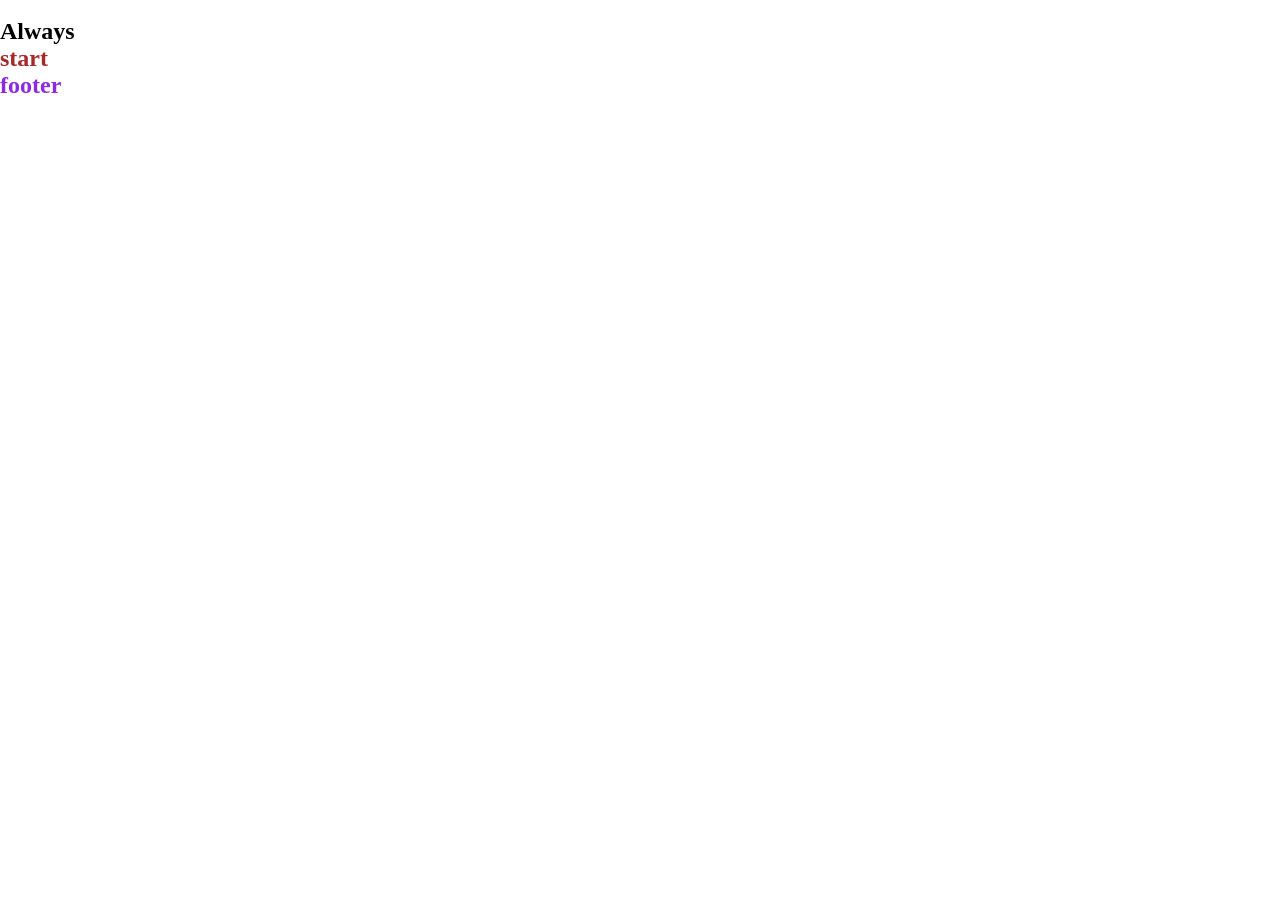
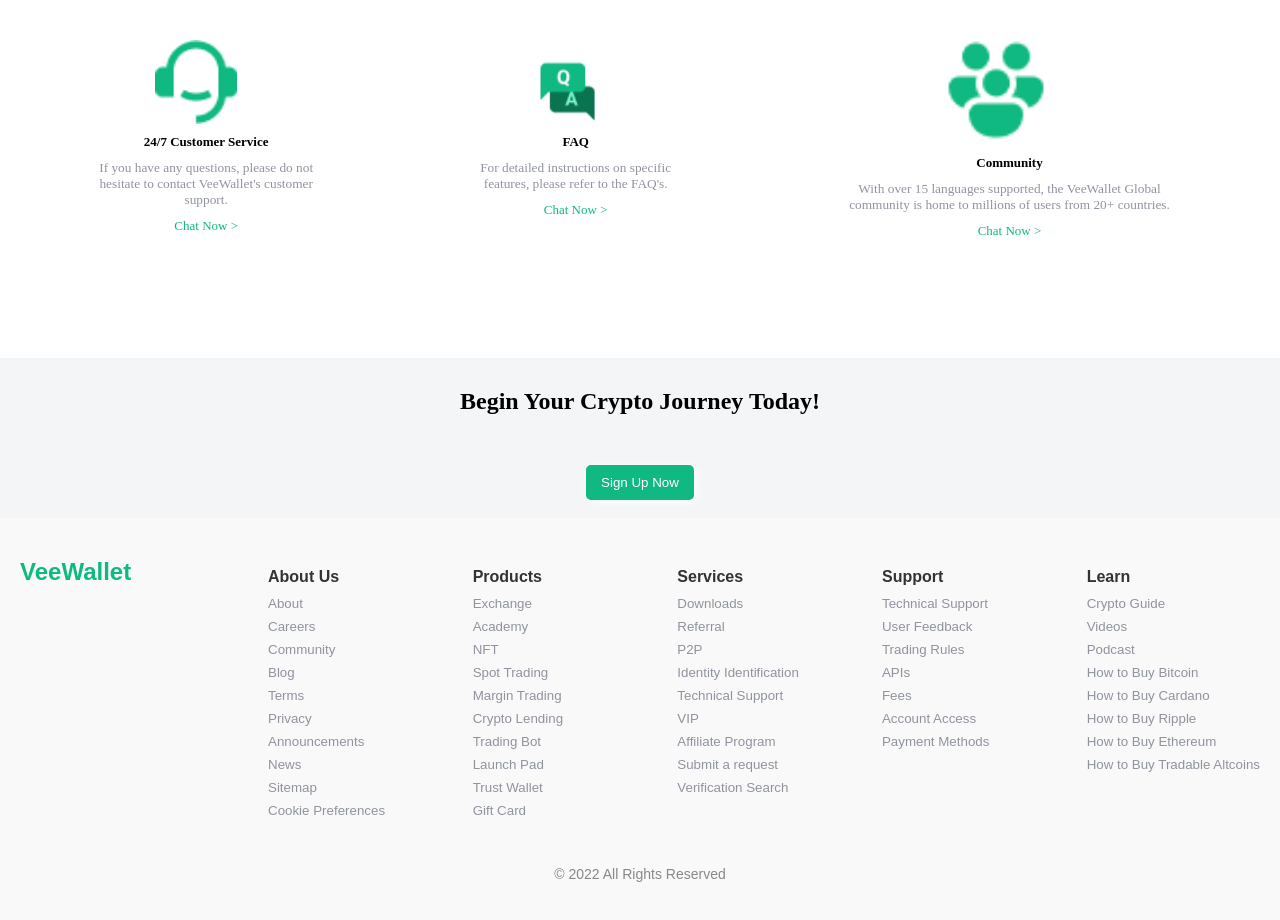
Before and after one commit to hamzeey/VeeWallet, a React (Vite) app: page / in a window 1280 px wide. Shown: the part 3420-4340 px from the top of the page. Before the commit the page ends 3519 px from the top, so only its background shows below. Built offline with nearby package versions, Linux system fonts and the light colour scheme.

Commit message:
footer section done

```diff
--- a/src/Components/AlwaysHere/AlwaysHere.css
+++ b/src/Components/AlwaysHere/AlwaysHere.css
@@ -1,3 +1,58 @@
-.Always{
-    color: cadetblue;
+.always{
+    height: 50vh;
+
 }
+
+.top{
+    margin-top: 20px;
+    margin-left: 70px;
+}
+
+.bodyy{
+    display: flex;
+        justify-content: center;
+        align-items: center;
+        width: 100%;
+        margin: 50px auto;
+}
+
+.imgg-contt{
+    display: flex;
+        justify-content: flex-start;
+        align-items: center;
+        overflow: hidden;
+        width: 25%;
+        margin: 0 auto;
+}
+
+.imgg-contt img{
+    height: 40%;
+        object-fit: cover;
+        width: 80%;
+        overflow: clip;
+}
+
+.writing{
+
+        width: 60%;
+        margin: 10px auto;
+}
+
+.writing h4{
+text-align: center;
+    font-size: small;
+    font-weight: bold;
+}
+.writing p{
+text-align: center;
+    font-size: smaller;
+    color: var(--light-grey);
+    margin-top: 10px;
+}
+
+.bttnn{
+    text-align: center;
+    margin-top: 10px;
+    color: var(--major-green);
+    font-size: small;
+}
--- a/src/Components/AlwaysHere/AlwaysHere.jsx
+++ b/src/Components/AlwaysHere/AlwaysHere.jsx
@@ -1,11 +1,59 @@
-import React from 'react'
+import React from "react";
+import "./AlwaysHere.css";
+import vector from "../../assets/vector.png";
+import faq from "../../assets/faq.png";
+import community from "../../assets/community.png";
 
+const data = [
+  {
+    id: 1,
+    image: vector,
+    title: "24/7 Customer Service",
+    desc: "If you have any questions, please do not hesitate to contact VeeWallet's customer support.",
+    last:"Chat Now >"
+  },
+  {
+    id: 2,
+    image: faq,
+    title: "FAQ",
+    desc: "For detailed instructions on specific features, please refer to the FAQ's.",
+    last:"Chat Now >"
+  },
+  {
+    id: 3,
+    image: community,
+    title: "Community",
+    desc: "With over 15 languages supported, the VeeWallet Global community is home to millions of users from 20+ countries.",
+    last:"Chat Now >"
+  },
+];
 function AlwaysHere() {
   return (
-    <div>
-        <h2 className='Always'>Always</h2>
+    <div className="always">
+      <div className="top">
+        <h2>We Are Always Here</h2>
+      </div>
+
+      <div className="bodyy">
+        {data.map(({ id, image, title, desc,last }) => {
+          return (
+            <div className="wrap" key={id}>
+              <div className="imgg-contt">
+                <img src={image} alt={desc} />
+              </div>
+
+              <div className="writing">
+                <h4>{title}</h4>
+                <p>{desc}</p>
+              </div>
+              <p className="bttnn">{last}</p>
+            </div>
+
+          );
+        })}
+      </div>
     </div>
-  )
+  );
 }
 
-export default AlwaysHere
+export default AlwaysHere;
--- a/src/Components/ChooseUs/ChooseUs.jsx
+++ b/src/Components/ChooseUs/ChooseUs.jsx
@@ -37,7 +37,7 @@ function ChooseUs() {
           return (
             <div className="contaiiiiner" key={id}>
               <div className="image-contaiiner">
-                <img src={image} alt="" />
+                <img src={image} alt={desc} />
               </div>
 
               <div className="teext">
--- a/src/Components/Foooter/Footer.css
+++ b/src/Components/Foooter/Footer.css
@@ -1,3 +1,70 @@
 .foot{
-    color: blueviolet;
+   height: 50vh;
+   background-color: var(--neutral);
 }
+.footer {
+    background: #f9f9f9;
+    padding: 40px 20px;
+    font-family: Arial, sans-serif;
+    color: #333;
+}
+
+.footer-top {
+    display: flex;
+    flex-wrap: wrap;
+    justify-content: space-between;
+}
+
+.footer-brand {
+    flex: 1 1 200px;
+    margin-bottom: 20px;
+}
+
+.footer-brand h2 {
+    color: var(--major-green);
+    font-size: 24px;
+}
+
+.social-icons i {
+    font-size: 18px;
+    margin-right: 10px;
+    cursor: pointer;
+}
+
+.footer-links {
+    display: flex;
+    flex: 4 1 800px;
+    justify-content: space-between;
+    flex-wrap: wrap;
+}
+
+.footer-links div {
+    min-width: 150px;
+    margin: 10px 0;
+}
+
+.footer-links h4 {
+    font-size: 16px;
+    margin-bottom: 10px;
+}
+
+.footer-links ul {
+    list-style: none;
+    padding: 0;
+    margin: 0;
+}
+
+.footer-links li {
+    margin-bottom: 8px;
+    font-size: 14px;
+    cursor: pointer;
+    color: var(--light-grey);
+    font-size: smaller;
+}
+
+.footer-bottom {
+    text-align: center;
+    margin-top: 30px;
+    font-size: 14px;
+    color: #888;
+}
--- a/src/Components/Foooter/Footer.jsx
+++ b/src/Components/Foooter/Footer.jsx
@@ -2,8 +2,102 @@ import React from 'react'
 import './Footer.css'
 function Footer() {
   return (
-    <div>
-        <h2 className='foot'>footer</h2>
+    <div className='foot'>
+           <footer className="footer">
+      <div className="footer-top">
+        <div className="footer-brand">
+          <h2>VeeWallet</h2>
+          <div className="social-icons">
+            <i className="fab fa-facebook"></i>
+            <i className="fab fa-instagram"></i>
+            <i className="fab fa-twitter"></i>
+            <i className="fab fa-youtube"></i>
+            <i className="fab fa-whatsapp"></i>
+            <i className="fab fa-linkedin"></i>
+            <i className="fab fa-discord"></i>
+            <i className="fab fa-github"></i>
+            <i className="fab fa-telegram"></i>
+          </div>
+        </div>
+
+        <div className="footer-links">
+          <div>
+            <h4>About Us</h4>
+            <ul>
+              <li>About</li>
+              <li>Careers</li>
+              <li>Community</li>
+              <li>Blog</li>
+              <li>Terms</li>
+              <li>Privacy</li>
+              <li>Announcements</li>
+              <li>News</li>
+              <li>Sitemap</li>
+              <li>Cookie Preferences</li>
+            </ul>
+          </div>
+          <div>
+            <h4>Products</h4>
+            <ul>
+              <li>Exchange</li>
+              <li>Academy</li>
+              <li>NFT</li>
+              <li>Spot Trading</li>
+              <li>Margin Trading</li>
+              <li>Crypto Lending</li>
+              <li>Trading Bot</li>
+              <li>Launch Pad</li>
+              <li>Trust Wallet</li>
+              <li>Gift Card</li>
+            </ul>
+          </div>
+          <div>
+            <h4>Services</h4>
+            <ul>
+              <li>Downloads</li>
+              <li>Referral</li>
+              <li>P2P</li>
+              <li>Identity Identification</li>
+              <li>Technical Support</li>
+              <li>VIP</li>
+              <li>Affiliate Program</li>
+              <li>Submit a request</li>
+              <li>Verification Search</li>
+            </ul>
+          </div>
+          <div>
+            <h4>Support</h4>
+            <ul>
+              <li>Technical Support</li>
+              <li>User Feedback</li>
+              <li>Trading Rules</li>
+              <li>APIs</li>
+              <li>Fees</li>
+              <li>Account Access</li>
+              <li>Payment Methods</li>
+            </ul>
+          </div>
+          <div>
+            <h4>Learn</h4>
+            <ul>
+              <li>Crypto Guide</li>
+              <li>Videos</li>
+              <li>Podcast</li>
+              <li>How to Buy Bitcoin</li>
+              <li>How to Buy Cardano</li>
+              <li>How to Buy Ripple</li>
+              <li>How to Buy Ethereum</li>
+              <li>How to Buy Tradable Altcoins</li>
+            </ul>
+          </div>
+        </div>
+      </div>
+
+      <div className="footer-bottom">
+        <p>&copy; 2022 All Rights Reserved</p>
+      </div>
+    </footer>
+
     </div>
   )
 }
--- a/src/Components/StartJourney/StartJourney.css
+++ b/src/Components/StartJourney/StartJourney.css
@@ -1,3 +1,16 @@
 .start {
-    color: brown;
+    background-color: var(--color-primary);
+    height: 20vh;
+
 }
+.strt-txt{
+   padding-top: 30px;
+   text-align: center;
+}
+
+.strt-btn{
+    display: flex;
+    justify-content: center;
+    align-items: center;
+    margin-top: 50px;
+}
--- a/src/Components/StartJourney/StartJourney.jsx
+++ b/src/Components/StartJourney/StartJourney.jsx
@@ -2,8 +2,13 @@ import React from 'react'
 import './StartJourney.css'
 function StartJourney() {
   return (
-    <div>
-         <h2 className='start'>start</h2>
+    <div className='start'>
+         <div className='strt-txt'>
+          <h2>Begin Your Crypto Journey Today!</h2>
+         </div>
+         <div className='strt-btn'>
+<button className='btn'>Sign Up Now</button>
+         </div>
     </div>
   )
 }
--- a/src/Components/Trade/Trade.css
+++ b/src/Components/Trade/Trade.css
@@ -1,6 +1,7 @@
 .trade{
-    height: 60vh;
+    height: 50vh;
     background-color: var(--white-color);
+    padding-top: 30px;
 }
 
 .wrapper{
```
Also changed, not shown: src/assets/community.png (renamed from src/assets/fluent_people-community-16-filled.png), src/assets/faq.png (renamed from src/assets/flat-color-icons_faq.png).
